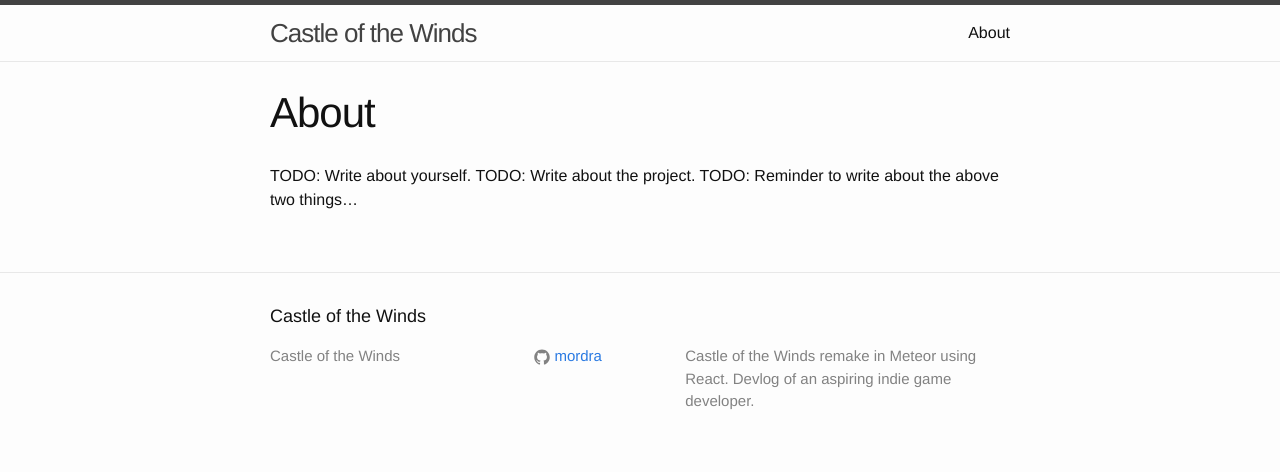
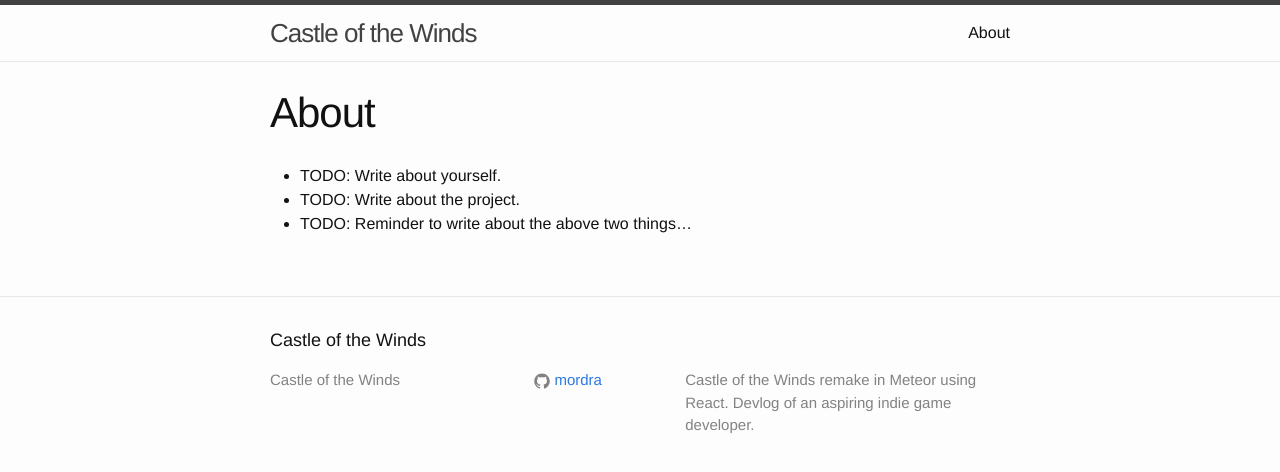
Before and after one commit to mordrax/cotwmtor, a Jekyll site: the page built from about.md, in a window 1280 px wide. Shown: the top 472 px of the page. Built offline with Jekyll 4.4.1, drawn with Linux system fonts in a browser that asks for light colours.

```diff
--- a/about.md
+++ b/about.md
@@ -4,6 +4,6 @@ title: About
 permalink: /about/
 ---
 
-TODO: Write about yourself.
-TODO: Write about the project.
-TODO: Reminder to write about the above two things...
+- TODO: Write about yourself.
+- TODO: Write about the project.
+- TODO: Reminder to write about the above two things...
```
